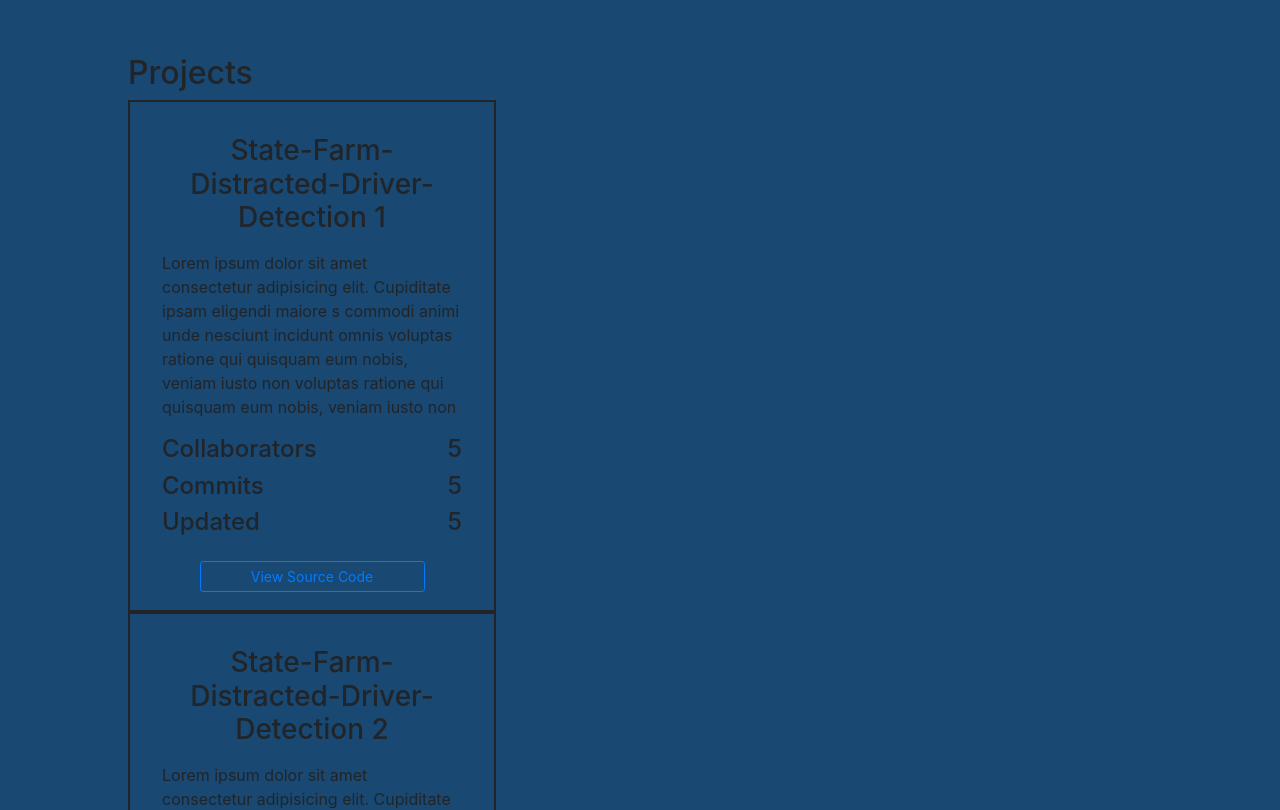
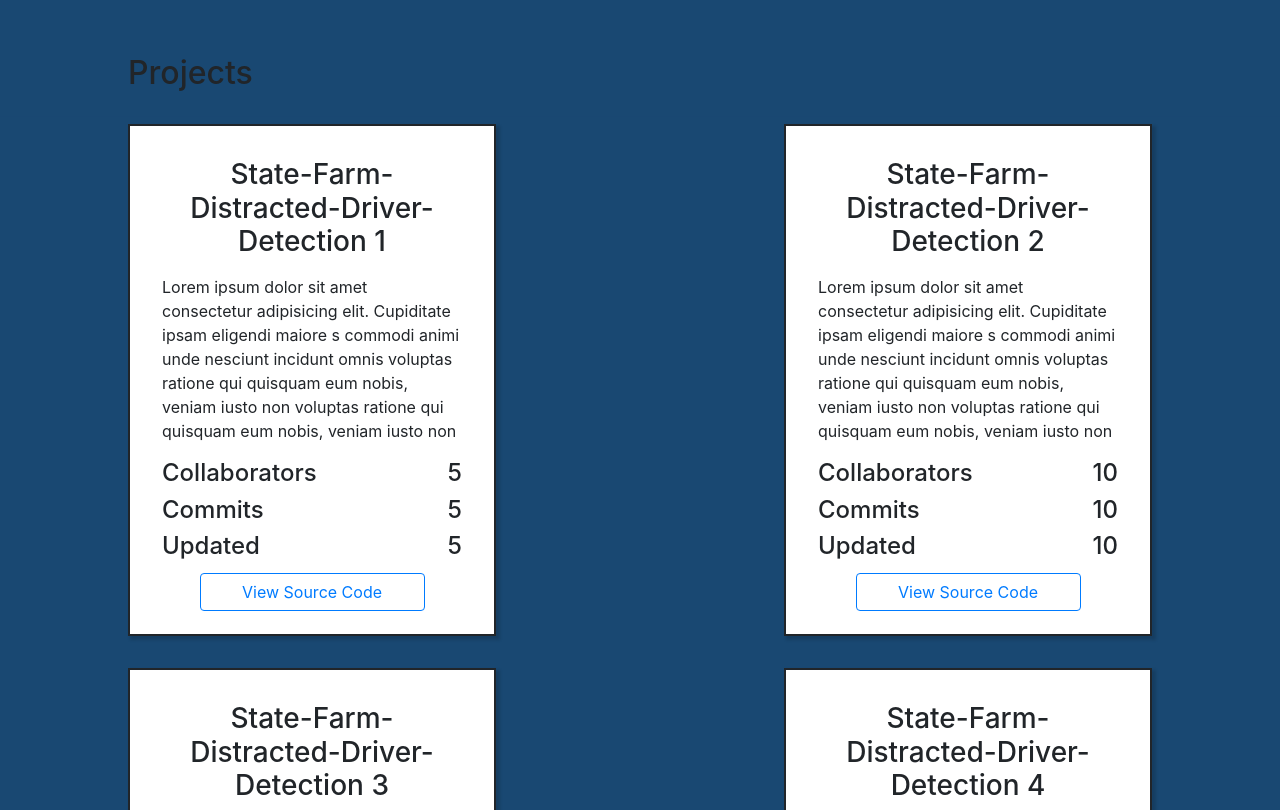
Before and after one commit to jesus-r-mendoza/Portfolio, a React (Create React App) app: page / in a window 1280 px wide. Shown: the part 1960-2770 px from the top of the page. Built offline with nearby package versions, Linux system fonts and the light colour scheme.

Commit message:
added finishing touches to project list, and more sample projects

```diff
--- a/src/components/sections/projects/Project.js
+++ b/src/components/sections/projects/Project.js
@@ -26,7 +26,7 @@
                         <h4>{this.props.project.id * 5}</h4>
                     </div>
                 </div>
-                <a href="#projects" className="btn btn-sm btn-outline-primary mt-3 w-75 mx-auto">View Source Code</a>
+                <a href="#projects" className="btn btn-outline-primary my-1 w-75 mx-auto">View Source Code</a>
             </div>
         )
     }
--- a/src/components/sections/projects/ProjectList.js
+++ b/src/components/sections/projects/ProjectList.js
@@ -18,6 +18,18 @@
                 {
                     id: 3,
                     name: 'Proj 3'
+                },
+                {
+                    id: 4,
+                    name: 'Proj 4'
+                },
+                {
+                    id: 5,
+                    name: 'Proj 5'
+                },
+                {
+                    id: 6,
+                    name: 'Proj 6'
                 }
             ]
         };
@@ -25,7 +37,7 @@
 
     render() {
         return (
-            <div>
+            <div className="d-flex flex-wrap justify-content-between my-3">
                 {this.state.projects.map((p) => <Project project={p}/>)}
             </div>
         )
--- a/src/index.css
+++ b/src/index.css
@@ -37,9 +37,12 @@
   height: 32rem;
   border: 2px solid;
   padding: 2em;
+  margin: 1em 0;
   display: flex;
   flex-flow: column nowrap;
   justify-content: space-between;
+  background-color: #fff;
+  box-shadow: 3px 3px 3px 1px rgba(0, 0, 0, .15);
 }
 
 #img {
```
